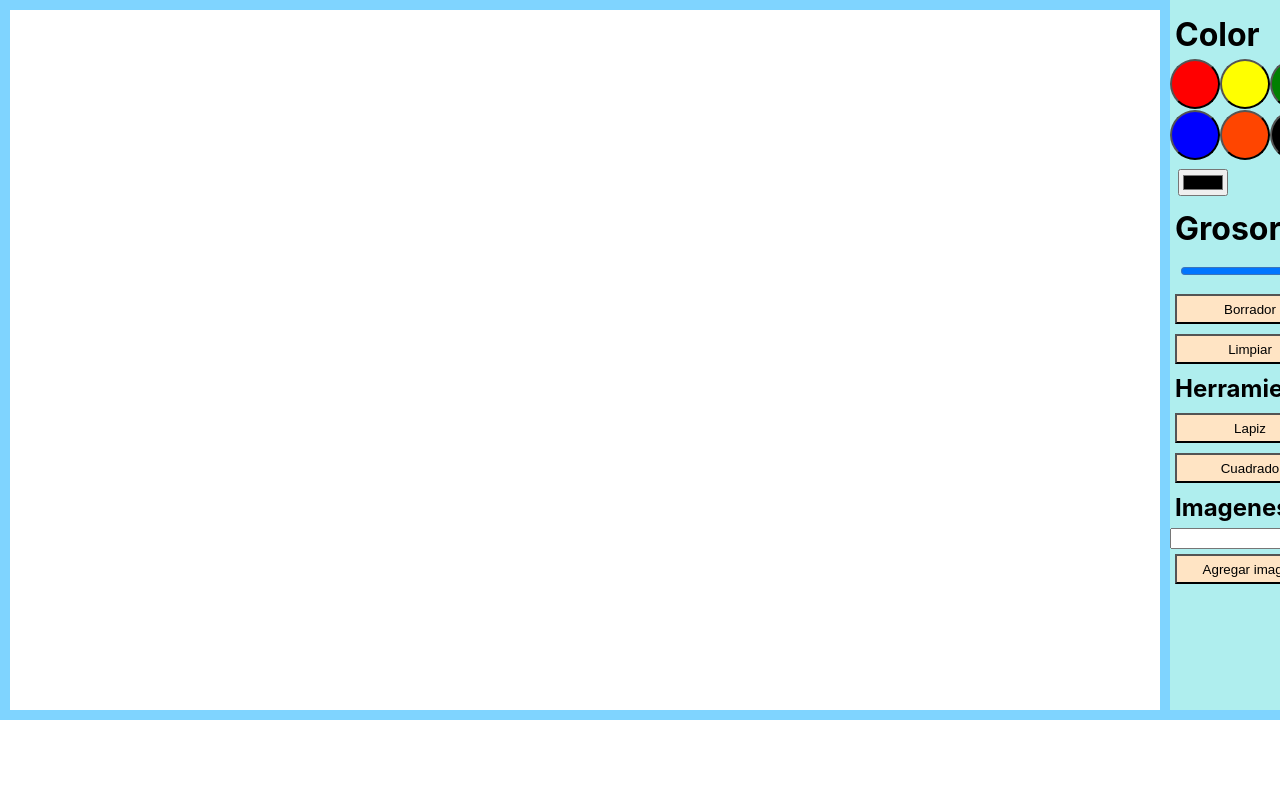
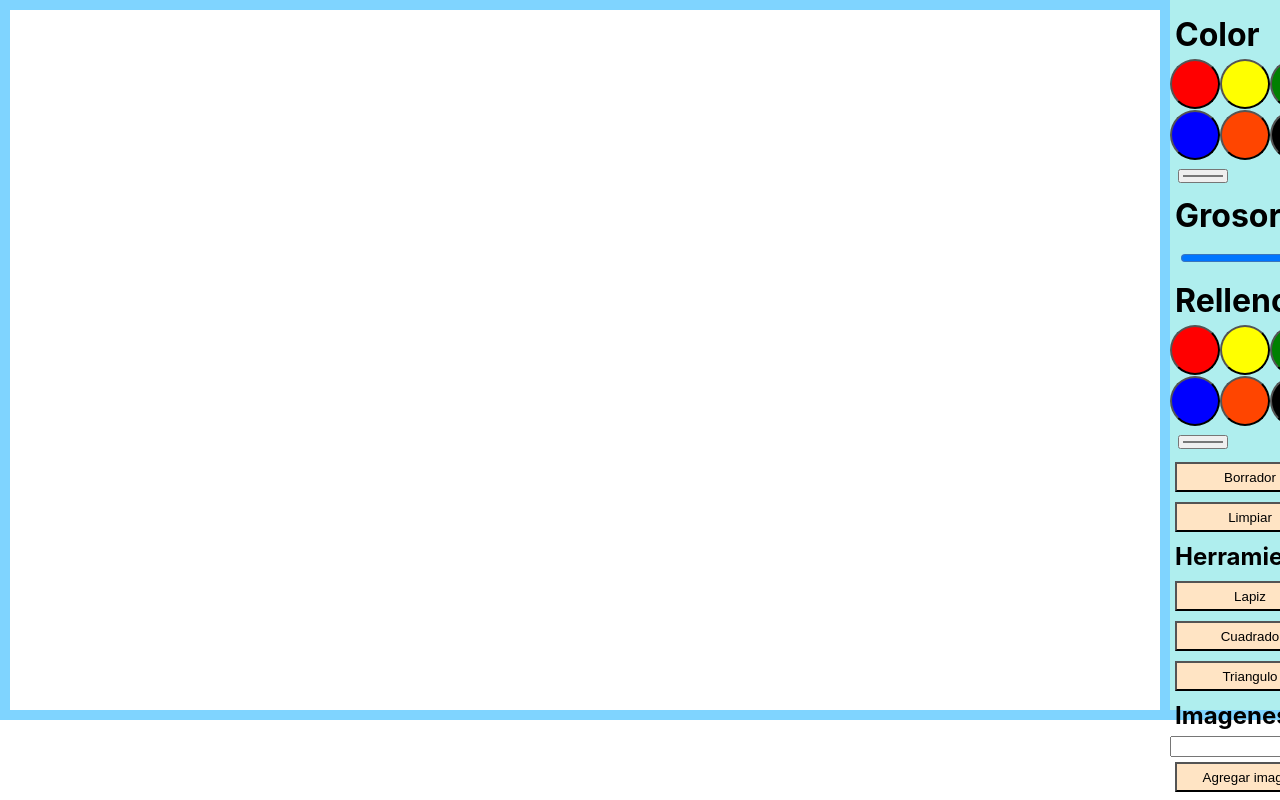
Before and after one commit to nnpqo/PizarraReact, a React (Create React App) app: page / in a window 1280 px wide. Shown: the top 800 px of the page. Built offline with nearby package versions, Linux system fonts and the light colour scheme.

Commit message:
triangulo menu

```diff
--- a/src/components/Menu.jsx
+++ b/src/components/Menu.jsx
@@ -3,7 +3,7 @@ import { useState } from "react";
 import "../App.css";
 
 
-const Menu = ({ cambiarColor, cambiarGrosor, limpiar, cambiarHerramienta, dibujarImagen }) => {
+const Menu = ({ cambiarColor,cambiarRelleno, cambiarGrosor, limpiar, cambiarHerramienta, dibujarImagen }) => {
 	const [inputValue, setInputValue] = useState("");
 
 	const onChangeHandler = event => {
@@ -21,6 +21,7 @@ const Menu = ({ cambiarColor, cambiarGrosor, limpiar, cambiarHerramienta, dibuja
 				<button id="naranja" onClick={() => cambiarColor("orange")}></button>
 				<button id="negro" onClick={() => cambiarColor("black")}></button>
 			</div>
+
 			<input
 				className="Colorea"
 				type="color"
@@ -38,12 +39,29 @@ const Menu = ({ cambiarColor, cambiarGrosor, limpiar, cambiarHerramienta, dibuja
 					cambiarGrosor(e.target.value);
 				}}
 			/>
+			<div id="Colores">
+				<h1>Relleno</h1>
+				<button id="rojo" onClick={() => cambiarRelleno("red")}></button>
+				<button id="amarillo" onClick={() => cambiarRelleno("yellow")}></button>
+				<button id="verde" onClick={() => cambiarRelleno("green")}></button>
+				<button id="azul" onClick={() => cambiarRelleno("blue")}></button>
+				<button id="naranja" onClick={() => cambiarRelleno("orange")}></button>
+				<button id="negro" onClick={() => cambiarRelleno("black")}></button>
+			</div>
+			<input
+				className="Colorea"
+				type="color"
+				onChange={(e) => {
+					cambiarRelleno(e.target.value);
+				}}
+			/>
 			<div className="Botones">
 			<button onClick={() => cambiarColor("white")}>Borrador</button>
 			<button onClick={() => limpiar()}>Limpiar</button>
 			<h2>Herramientas </h2>
 			<button onClick={() => cambiarHerramienta("lapiz")}>Lapiz</button>
 			<button onClick={() => cambiarHerramienta("cuadrado")}>Cuadrado</button>
+			<button onClick={() => cambiarHerramienta("triangulo")}>Triangulo</button>
 			<h2>Imagenes </h2>
 			<input type="text" value={inputValue}
 			      onCopy={onChangeHandler}
```
